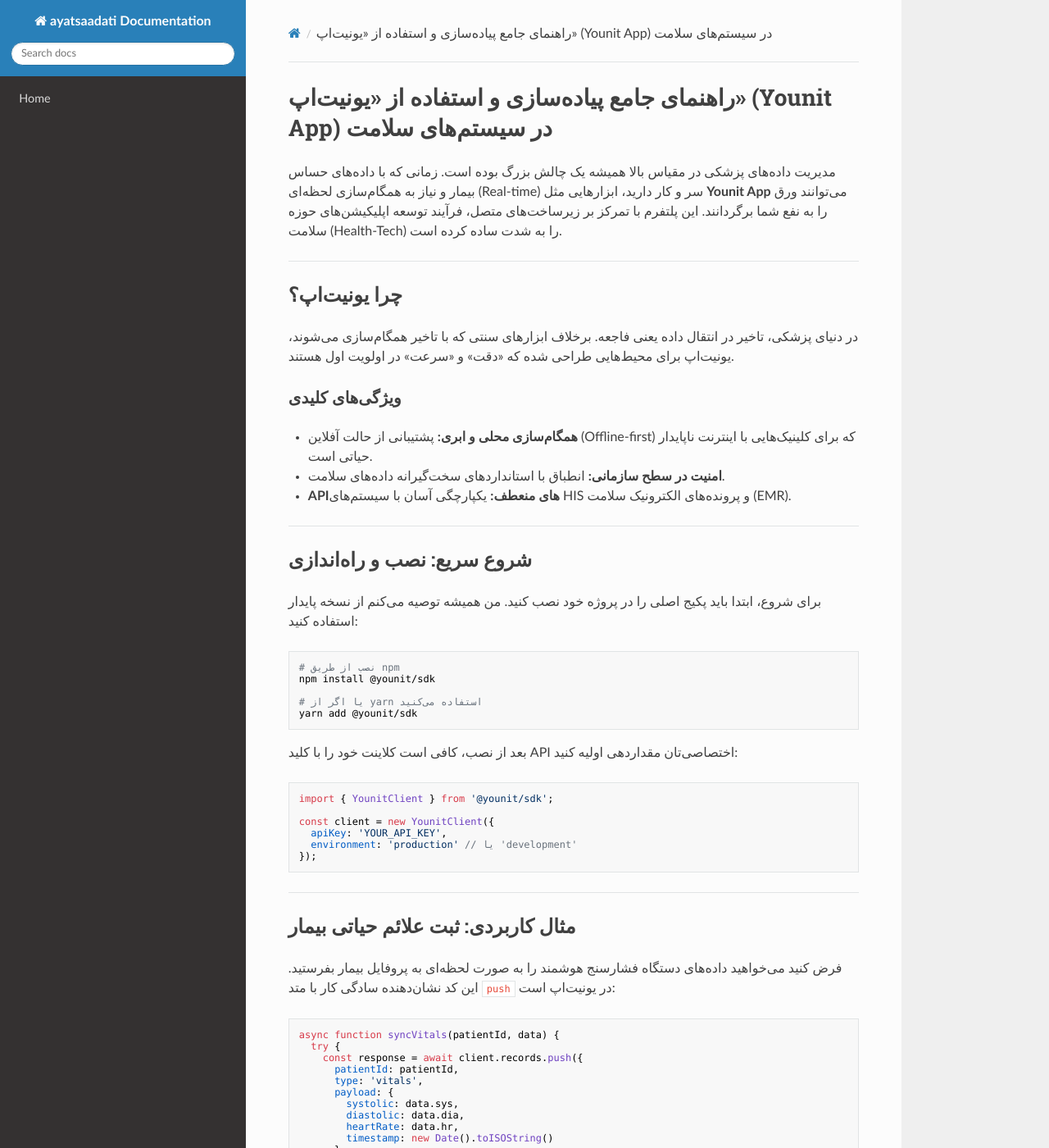
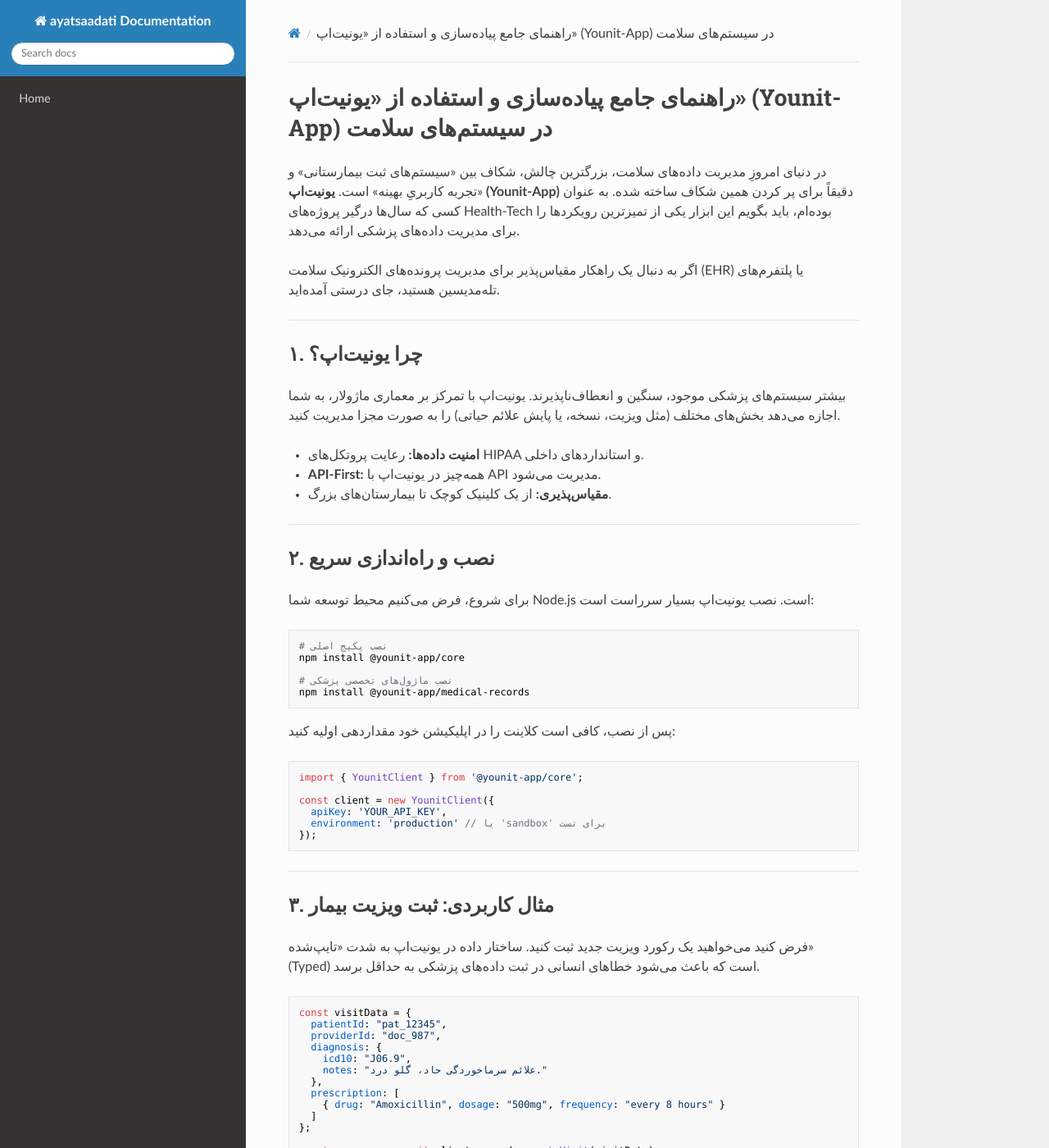
Before and after one commit to sahandsahabi553-prog/terraform-google-semantic-docs, an MkDocs documentation site: the page built from docs/یونیت-اپ.md, in a window 1280 px wide and 1400 px high. Shown: the whole window at 82% size. Built offline with MkDocs 1.6.1, drawn with Linux system fonts in a browser that asks for light colours; nearby versions of some CDN libraries; some of the changed text lies outside the part shown.

Commit message:
Doc: یونیت اپ

````diff
--- a/docs/یونیت-اپ.md
+++ b/docs/یونیت-اپ.md
@@ -1,96 +1,93 @@
-# راهنمای جامع پیاده‌سازی و استفاده از «یونیت‌اپ» (Younit App) در سیستم‌های سلامت
+# راهنمای جامع پیاده‌سازی و استفاده از «یونیت‌اپ» (Younit-App) در سیستم‌های سلامت
 
-مدیریت داده‌های پزشکی در مقیاس بالا همیشه یک چالش بزرگ بوده است. زمانی که با داده‌های حساس بیمار و نیاز به همگام‌سازی لحظه‌ای (Real-time) سر و کار دارید، ابزارهایی مثل **Younit App** می‌توانند ورق را به نفع شما برگردانند. این پلتفرم با تمرکز بر زیرساخت‌های متصل، فرآیند توسعه اپلیکیشن‌های حوزه سلامت (Health-Tech) را به شدت ساده کرده است.
+در دنیای امروزِ مدیریت داده‌های سلامت، بزرگترین چالش، شکاف بین «سیستم‌های ثبت بیمارستانی» و «تجربه کاربریِ بهینه» است. **یونیت‌اپ (Younit-App)** دقیقاً برای پر کردن همین شکاف ساخته شده. به عنوان کسی که سال‌ها درگیر پروژه‌های Health-Tech بوده‌ام، باید بگویم این ابزار یکی از تمیزترین رویکردها را برای مدیریت داده‌های پزشکی ارائه می‌دهد.
+
+اگر به دنبال یک راهکار مقیاس‌پذیر برای مدیریت پرونده‌های الکترونیک سلامت (EHR) یا پلتفرم‌های تله‌مدیسین هستید، جای درستی آمده‌اید.
 
 ---
 
-## چرا یونیت‌اپ؟
-در دنیای پزشکی، تاخیر در انتقال داده یعنی فاجعه. برخلاف ابزارهای سنتی که با تاخیر همگام‌سازی می‌شوند، یونیت‌اپ برای محیط‌هایی طراحی شده که «دقت» و «سرعت» در اولویت اول هستند.
+## ۱. چرا یونیت‌اپ؟
+بیشتر سیستم‌های پزشکی موجود، سنگین و انعطاف‌ناپذیرند. یونیت‌اپ با تمرکز بر معماری ماژولار، به شما اجازه می‌دهد بخش‌های مختلف (مثل ویزیت، نسخه، یا پایش علائم حیاتی) را به صورت مجزا مدیریت کنید.
 
-### ویژگی‌های کلیدی
-*   **همگام‌سازی محلی و ابری:** پشتیبانی از حالت آفلاین (Offline-first) که برای کلینیک‌هایی با اینترنت ناپایدار حیاتی است.
-*   **امنیت در سطح سازمانی:** انطباق با استانداردهای سخت‌گیرانه داده‌های سلامت.
-*   **APIهای منعطف:** یکپارچگی آسان با سیستم‌های HIS و پرونده‌های الکترونیک سلامت (EMR).
+*   **امنیت داده‌ها:** رعایت پروتکل‌های HIPAA و استانداردهای داخلی.
+*   **API-First:** همه‌چیز در یونیت‌اپ با API مدیریت می‌شود.
+*   **مقیاس‌پذیری:** از یک کلینیک کوچک تا بیمارستان‌های بزرگ.
 
 ---
 
-## شروع سریع: نصب و راه‌اندازی
+## ۲. نصب و راه‌اندازی سریع
 
-برای شروع، ابتدا باید پکیج اصلی را در پروژه خود نصب کنید. من همیشه توصیه می‌کنم از نسخه پایدار استفاده کنید:
+برای شروع، فرض می‌کنیم محیط توسعه شما Node.js است. نصب یونیت‌اپ بسیار سرراست است:
 
 ```bash
-# نصب از طریق npm
-npm install @younit/sdk
+# نصب پکیج اصلی
+npm install @younit-app/core
 
-# یا اگر از yarn استفاده می‌کنید
-yarn add @younit/sdk
+# نصب ماژول‌های تخصصی پزشکی
+npm install @younit-app/medical-records
 ```
 
-بعد از نصب، کافی است کلاینت خود را با کلید API اختصاصی‌تان مقداردهی اولیه کنید:
+پس از نصب، کافی است کلاینت را در اپلیکیشن خود مقداردهی اولیه کنید:
 
 ```javascript
-import { YounitClient } from '@younit/sdk';
+import { YounitClient } from '@younit-app/core';
 
 const client = new YounitClient({
   apiKey: 'YOUR_API_KEY',
-  environment: 'production' // یا 'development'
+  environment: 'production' // یا 'sandbox' برای تست
 });
 ```
 
 ---
 
-## مثال کاربردی: ثبت علائم حیاتی بیمار
+## ۳. مثال کاربردی: ثبت ویزیت بیمار
 
-فرض کنید می‌خواهید داده‌های دستگاه فشارسنج هوشمند را به صورت لحظه‌ای به پروفایل بیمار بفرستید. این کد نشان‌دهنده سادگی کار با متد `push` در یونیت‌اپ است:
+فرض کنید می‌خواهید یک رکورد ویزیت جدید ثبت کنید. ساختار داده در یونیت‌اپ به شدت «تایپ‌شده» (Typed) است که باعث می‌شود خطاهای انسانی در ثبت داده‌های پزشکی به حداقل برسد.
 
 ```javascript
-async function syncVitals(patientId, data) {
-  try {
-    const response = await client.records.push({
-      patientId: patientId,
-      type: 'vitals',
-      payload: {
-        systolic: data.sys,
-        diastolic: data.dia,
-        heartRate: data.hr,
-        timestamp: new Date().toISOString()
-      }
-    });
-    console.log('داده با موفقیت ثبت شد:', response.id);
-  } catch (error) {
-    console.error('خطا در ارسال داده‌های حیاتی:', error);
-  }
-}
+const visitData = {
+  patientId: "pat_12345",
+  providerId: "doc_987",
+  diagnosis: {
+    icd10: "J06.9",
+    notes: "علائم سرماخوردگی حاد، گلو درد."
+  },
+  prescription: [
+    { drug: "Amoxicillin", dosage: "500mg", frequency: "every 8 hours" }
+  ]
+};
+
+const response = await client.records.createVisit(visitData);
+console.log("ویزیت با موفقیت ثبت شد:", response.id);
 ```
 
 ---
 
-## مقایسه قابلیت‌ها
+## ۴. مقایسه ویژگی‌ها
 
-| قابلیت | یونیت‌اپ | راهکارهای سنتی |
+| ویژگی | سیستم‌های سنتی | یونیت‌اپ (Younit) |
 | :--- | :--- | :--- |
-| **همگام‌سازی آفلاین** | بومی (Native) | دشوار و پیچیده |
-| **امنیت داده** | رمزنگاری انتها به انتها | نیازمند پیکربندی دستی |
-| **مقیاس‌پذیری** | خودکار | نیازمند مدیریت سرور |
-| **سرعت پیاده‌سازی** | بسیار بالا | متوسط تا پایین |
+| **یکپارچه‌سازی** | دشوار (Legacy) | ساده (REST/GraphQL) |
+| **سرعت توسعه** | پایین | بالا |
+| **قابلیت شخصی‌سازی** | بسیار کم | بسیار بالا |
+| **استاندارد داده** | پراکنده | استاندارد (FHIR-based) |
 
 ---
 
-## سوالات متداول (FAQ)
+## ۵. سوالات متداول (FAQ)
 
-**۱. آیا یونیت‌اپ با استانداردهای HL7/FHIR سازگار است؟**
-بله، یونیت‌اپ به گونه‌ای طراحی شده که با فرمت‌های استاندارد سلامت کاملاً همخوانی داشته باشد و خروجی‌های آن به راحتی در سیستم‌های بیمارستانی قابل خواندن هستند.
+**آیا یونیت‌اپ با استانداردهای HL7 FHIR سازگار است؟**
+بله، هسته مرکزی یونیت‌اپ کاملاً بر اساس مدل‌های داده‌ای FHIR طراحی شده که انتقال داده بین سیستم‌های مختلف را تضمین می‌کند.
 
-**۲. اگر اینترنت قطع شود، داده‌ها چه می‌شوند؟**
-داده‌ها در حافظه محلی (Local Storage) دستگاه ذخیره شده و به محض اتصال مجدد، به صورت خودکار و بدون تداخل (Conflict) با سرور همگام می‌شوند.
+**امنیت داده‌های حساس بیمار چگونه تأمین می‌شود؟**
+داده‌ها در زمان انتقال (In-transit) و در حالت سکون (At-rest) با استانداردهای AES-256 رمزنگاری می‌شوند. ما به عنوان توسعه‌دهنده، هیچ دسترسی مستقیم به داده‌های خام شما نداریم.
 
-**۳. آیا برای استفاده از یونیت‌اپ نیاز به سرور جداگانه دارم؟**
-خیر، یونیت‌اپ به عنوان یک سرویس ابری (SaaS) مدیریت می‌شود و شما نیازی به درگیری با زیرساخت‌های سمت سرور ندارید.
+**آیا می‌توانم ماژول اختصاصی خودم را بنویسم؟**
+قطعاً. سیستم پلاگین‌های یونیت‌اپ به شما اجازه می‌دهد مدل‌های داده‌ای جدید (مثل دندان‌پزشکی یا پوست و مو) را به راحتی به هسته اصلی اضافه کنید.
 
 ---
 
-## نکات حرفه‌ای برای توسعه‌دهندگان
-*   **استفاده از Webhooks:** برای دریافت اعلان‌ها (Notifications) هنگام تغییر وضعیت پرونده بیمار، حتماً از سیستم Webhook یونیت‌اپ استفاده کنید.
-*   **مدیریت دسترسی:** همیشه دسترسی‌ها را بر اساس نقش (RBAC) محدود کنید. در پنل مدیریت یونیت‌اپ، دسترسیِ کادر درمان را از دسترسی‌های ادمین سیستم جدا کنید.
+### کلام آخر
+اگر قصد دارید یک اپلیکیشن پزشکی حرفه‌ای بسازید، وقتتان را برای چرخ‌دنده‌های قدیمی تلف نکنید. مستندات رسمی را در [younit-app.com](https://www.younit-app.com/) بررسی کنید. اگر سوالی در پیاده‌سازی داشتید، تجربه شخصی من این است که انجمن توسعه‌دهندگان آن‌ها بسیار پاسخگو هستند.
 
-برای مطالعه بیشتر و مستندات دقیق‌تر، حتماً به وب‌سایت رسمی [Younit App](https://www.younit-app.com/) سر بزنید. اگر در حین پیاده‌سازی به بن‌بست خوردید، بخش Community آن‌ها معمولاً پاسخ‌های بسیار خوبی برای سناریوهای پیچیده پزشکی دارد.
+*موفق باشید در توسعه سیستم‌های سلامت!*
````
